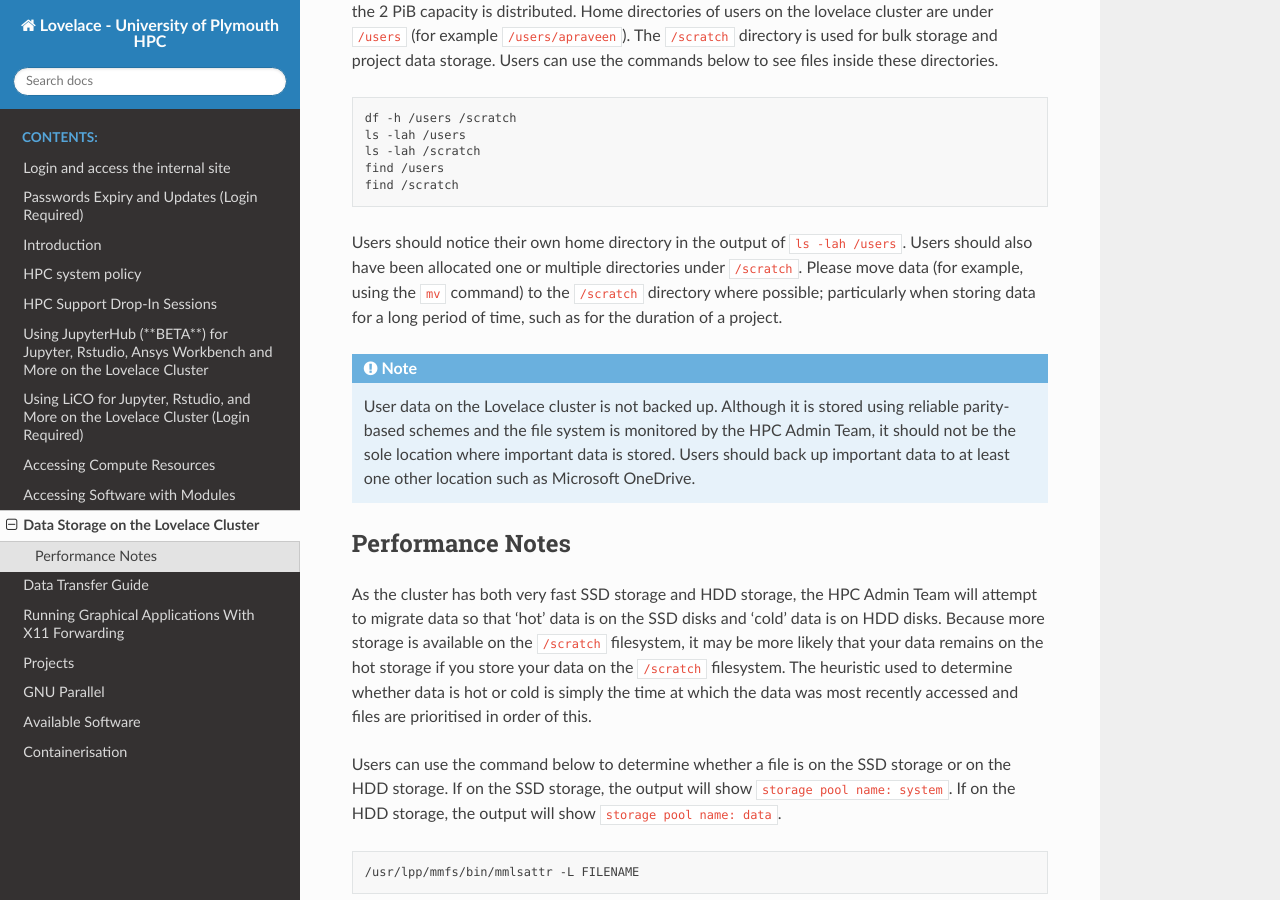
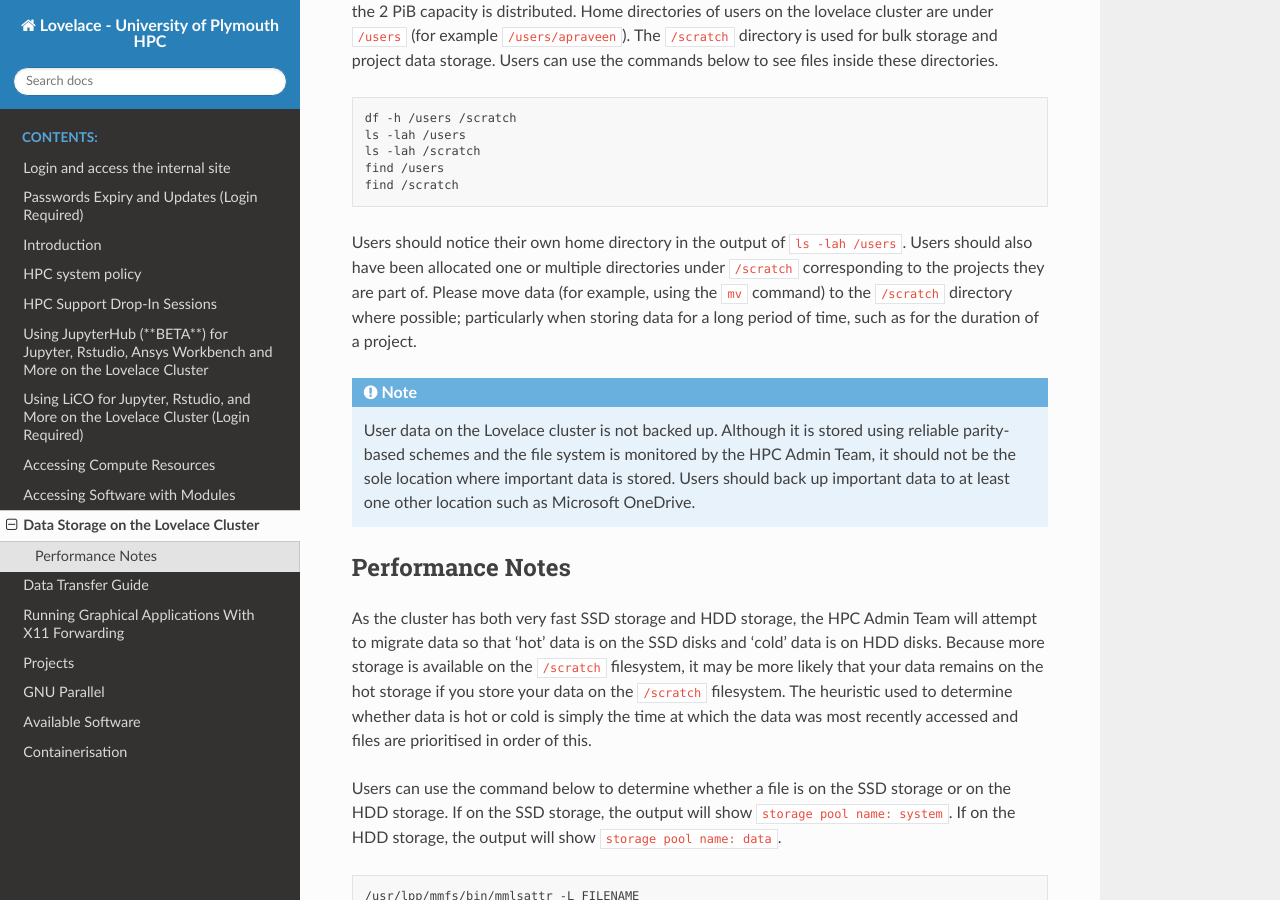
Before and after one commit to AbhinavPraveen/UoP-HPC-Docs, a Sphinx documentation site: the page built from source/user-guide/datastorage.rst, in a window 1280 px wide and 900 px high, scrolled down 377 px. Built offline with Sphinx 7.4.7 and the Read the Docs theme 3.1.0, drawn with Linux system fonts in a browser that asks for light colours.

Commit message:
Calrify scratch dir projects

```diff
--- a/source/user-guide/datastorage.rst
+++ b/source/user-guide/datastorage.rst
@@ -16,7 +16,7 @@ On the Lovelace cluster, users have access to two filesystems, :plaintext:`/user
    find /scratch
 
 
-Users should notice their own home directory in the output of :bash:`ls -lah /users`. Users should also have been allocated one or multiple directories under :plaintext:`/scratch`. Please move data (for example, using the :bash:`mv` command) to the :plaintext:`/scratch` directory where possible; particularly when storing data for a long period of time, such as for the duration of a project.
+Users should notice their own home directory in the output of :bash:`ls -lah /users`. Users should also have been allocated one or multiple directories under :plaintext:`/scratch` corresponding to the projects they are part of. Please move data (for example, using the :bash:`mv` command) to the :plaintext:`/scratch` directory where possible; particularly when storing data for a long period of time, such as for the duration of a project.
 
 .. note::
 
```
